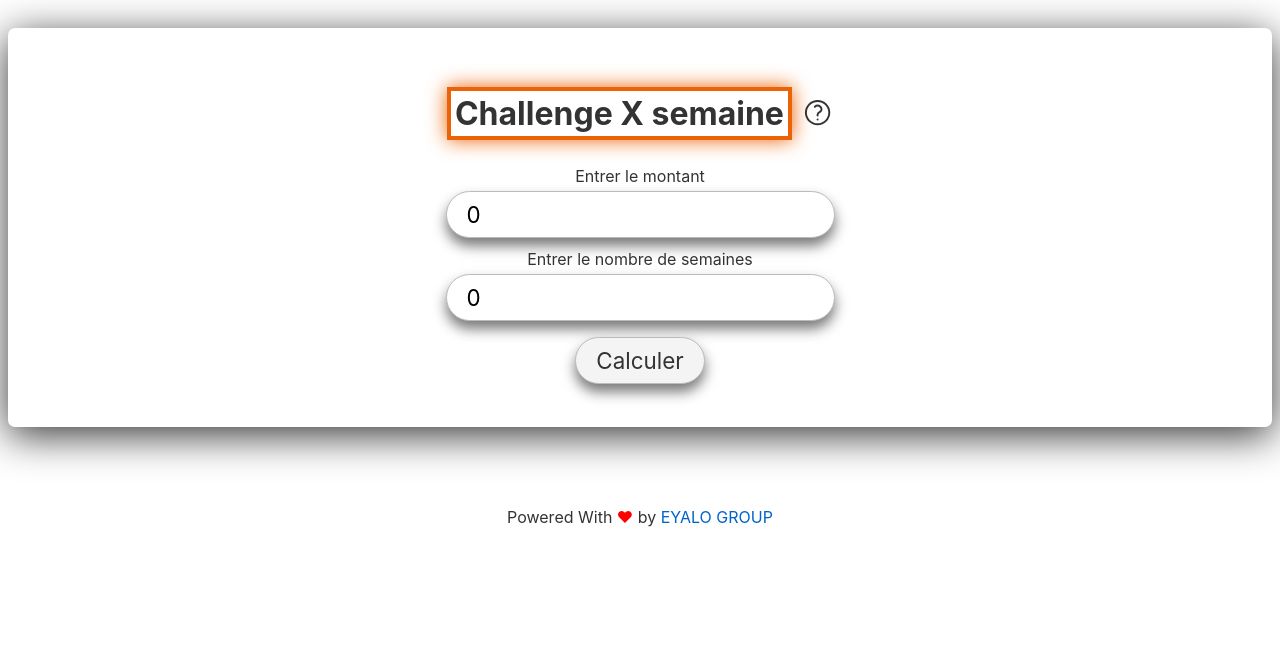
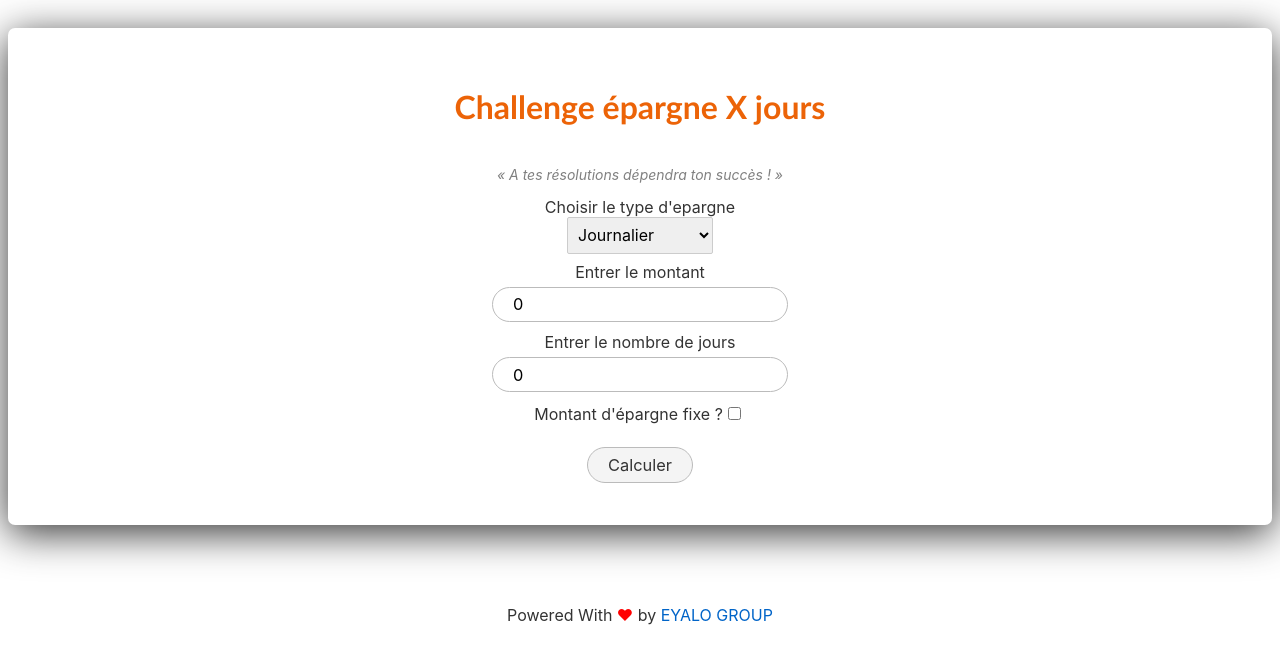
Before and after one commit to juslin03/epargne-calculator, a Svelte app: page / in a window 1280 px wide. Shown: the top 664 px of the page. Built offline with nearby package versions, Linux system fonts and the light colour scheme.

Commit message:
Feat: add more types

```diff
--- a/src/App.svelte
+++ b/src/App.svelte
@@ -1,27 +1,36 @@
 <script>
 	import { fly } from 'svelte/transition';
 	import { onMount } from 'svelte/internal';
-	import Modal from './Modal.svelte';
+	import typesData from './data';
 
 	const RATE_EURO = 0.0015;
 	const RATE_DOLLARS = 0.0016;
-	let montant = 0, n = 0, somme = 0, hasCalculated = false, note = false, showModal = false;
-	let totalToConvert = 0;
-	let montantEnEuro = 0;
-	let montantEnDollar = 0;
-	let tableRows = "";
+	let montant = 0;
+	let	n = 0;
+	let	somme = 0;
+	let	hasCalculated = false;
+	let	totalToConvert = 0;
+	let	montantEnEuro = 0;
+	let	montantEnDollar = 0;
+	let	tableRows = "";
+	let isOnline = false;
+	let type;
+	let constant = false;
+	$: tag = typesData.find(t => t.id === type);
+
 	async function calculer () {
 		somme = 0;
 		tableRows = "";
+		if (!constant) {
 			for(let i = 1; i <= n; i++) {
 			somme +=  montant * i;
 			const dollars = montant * i * RATE_DOLLARS;
 			const euros = montant * i * RATE_EURO;
 			tableRows += `<tr>
-							<td>Semaine n°${i}</td>
-							<td>${montant * i} <small>XOF</small></td>
+							<td>${tag?.singleTag} n°${i}</td>
+							<td>${montant * i} <small style="font-size:10px;">FCFA</small></td>
 							<td>$${parseFloat(dollars.toFixed(2))}</td>
-							<td>${parseFloat(euros.toFixed(2))} €</td>
+							<td>${parseFloat(euros.toFixed(2))}€</td>
 						  </tr>`
 			}
 			totalToConvert = somme;
@@ -29,6 +38,8 @@
 			somme = chunkRight(somme).join('.');
 			hasCalculated = true;
 			if (hasCalculated) {
+				try {
+					if (isOnline) {
 						let response = await fetch(`https://api.getgeoapi.com/v2/currency/convert?api_key=0986567706a51ddcab3d67b8a0d58b210db512fe&from=XOF&to=EUR&amount=${totalToConvert}&format=json`);
 						if (response.status === 403) {
 							montantEnEuro = parseFloat((totalToConvert * RATE_EURO).toFixed(2));
@@ -38,8 +49,63 @@
 							montantEnEuro = parseFloat(Number(rates['EUR']?.rate_for_amount).toFixed(2));
 							montantEnDollar = parseFloat((totalToConvert * RATE_DOLLARS).toFixed(2));
 						}
+					} else {
+						montantEnEuro = parseFloat((totalToConvert * RATE_EURO).toFixed(2));
+						montantEnDollar = parseFloat((totalToConvert * RATE_DOLLARS).toFixed(2));
+					}
+				} catch (error) {
+					if (error.message === 'Failed to fetch') {
+						montantEnEuro = parseFloat((totalToConvert * RATE_EURO).toFixed(2));
+						montantEnDollar = parseFloat((totalToConvert * RATE_DOLLARS).toFixed(2));
 					}
 				}
+			}
+		} else {
+			for(let i = 1; i <= n; i++) {
+			somme +=  montant;
+			const dollars = montant * RATE_DOLLARS;
+			const euros = montant * RATE_EURO;
+			tableRows += `<tr>
+							<td>${tag?.singleTag} n°${i}</td>
+							<td>${montant} <small style="font-size:10px;">FCFA</small></td>
+							<td>$${parseFloat(dollars.toFixed(2))}</td>
+							<td>${parseFloat(euros.toFixed(2))}€</td>
+						  </tr>`
+			}
+			totalToConvert = somme;
+			somme = somme.toString();
+			somme = chunkRight(somme).join('.');
+			hasCalculated = true;
+			if (hasCalculated) {
+				try {
+					if (isOnline) {
+						let response = await fetch(`https://api.getgeoapi.com/v2/currency/convert?api_key=0986567706a51ddcab3d67b8a0d58b210db512fe&from=XOF&to=EUR&amount=${totalToConvert}&format=json`);
+						if (response.status === 403) {
+							montantEnEuro = parseFloat((totalToConvert * RATE_EURO).toFixed(2));
+							montantEnDollar = parseFloat((totalToConvert * RATE_DOLLARS).toFixed(2));
+						} else {
+							const { rates } = await response.json();
+							montantEnEuro = parseFloat(Number(rates['EUR']?.rate_for_amount).toFixed(2));
+							montantEnDollar = parseFloat((totalToConvert * RATE_DOLLARS).toFixed(2));
+						}
+					} else {
+						montantEnEuro = parseFloat((totalToConvert * RATE_EURO).toFixed(2));
+						montantEnDollar = parseFloat((totalToConvert * RATE_DOLLARS).toFixed(2));
+					}
+				} catch (error) {
+					if (error.message === 'Failed to fetch') {
+						montantEnEuro = parseFloat((totalToConvert * RATE_EURO).toFixed(2));
+						montantEnDollar = parseFloat((totalToConvert * RATE_DOLLARS).toFixed(2));
+					}
+				}
+			}
+		}
+	}
+
+
+	onMount(() => {
+		isOnline = navigator.onLine;
+	});
 
 	function chunkRight (str, size = 3) {
 		if (typeof str === 'string') {
@@ -55,48 +121,44 @@
 		}
 	}
 
-function handleMouseOver() {
-	note = true;
-}
-
-function handleMouseLeave() {
-	note = false;
-}
-
-function handleClick() {
-	showModal = true;
-}
-
 </script>
 
 <section>
 	<div class="container">
-		<div class="flex flex-row">
-			<h1>Challenge {n !== 0 ? n : 'X'} {n > 1 ? 'semaines' : 'semaine'}</h1>
-			<svg xmlns="http://www.w3.org/2000/svg" style="cursor: pointer;" fill="none" on:click={handleClick} on:mouseover={handleMouseOver} on:mouseleave={handleMouseLeave} viewBox="0 0 24 24" stroke-width="1.5" stroke="currentColor" class="w-6 h-6">
-				<path stroke-linecap="round" stroke-linejoin="round" d="M9.879 7.519c1.171-1.025 3.071-1.025 4.242 0 1.172 1.025 1.172 2.687 0 3.712-.203.179-.43.326-.67.442-.745.361-1.45.999-1.45 1.827v.75M21 12a9 9 0 11-18 0 9 9 0 0118 0zm-9 5.25h.008v.008H12v-.008z" />
-			</svg>
-			{#if note}
-				<span class="hover-title">Comment ça marche ?</span>
-			{/if}
+		<div class="flex flex-col">
+			<h1>Challenge épargne {n > 0 ? n + ' ' + tag?.tag : 'X' + ' ' + tag?.tag}</h1>
+			<p style="font-style: italic; font-size: 14px; font-weight: 400; color: gray;"><cite>« A tes résolutions dépendra ton succès ! »</cite></p>
 		</div>
 
+		<div>
+			<label for="type">Choisir le type d'epargne</label>
+			<select bind:value={type} id="type">
+				{#each typesData as {id, name}}
+					<option value={id}>{name}</option>
+				{/each}
+			</select>
 			<label for="montant">Entrer le montant</label>
-		<input type="number" min={0} id="montant" bind:value={montant} placeholder="Ex: 2000" />
+			<input type="number" min={0} id="montant" bind:value={montant} placeholder="Ex: 100" />
 
-		<label for="duree">Entrer le nombre de semaines</label>
+			<label for="duree">Entrer le nombre {type === 7 ? "d'" + tag?.tag : 'de ' + tag?.tag}</label>
 			<input type="number" min={0} id="duree" bind:value={n} placeholder="Ex: 2" />
+			<div class="flex flex-row">
+				<label for="same">Montant d'épargne fixe ?</label>
+				<input type="checkbox" id="same" bind:checked={constant} />{constant ? 'Oui' : ''}
+			</div>
 			<button on:click={calculer}>Calculer</button>
+
+
 			{#if hasCalculated}
 				<div class="result" in:fly={{ y: 100, duration: 1000 }}>
-				<h2 style='text-decoration: underline; font-size: 1rem;'>Montant épargné en {n} {n > 1 ? 'semaines' : 'semaine'}</h2>
-				<strong class="somme">{somme} <sup>XOF</sup></strong>
-				<small class="italic">(Soit ~ <strong>{montantEnEuro} €</strong> / <strong>${montantEnDollar}</strong>)</small>
+					<h2 style='text-decoration: underline; font-size: 1rem;'>Montant épargné en {n} {n > 1 ? tag?.tag : tag?.singleTag.toLowerCase()}</h2>
+					<strong class="somme">{somme} <sup>FCFA</sup></strong>
+					<small class="italic">(Soit ~ <strong>{montantEnEuro}€</strong> / <strong>${montantEnDollar}</strong>)</small>
 					<div>
-					<h4 style="text-decoration: underline;margin-bottom: -10px;">Details dans le tableau ci-dessous</h4>
+						<h4 style="text-decoration: underline;margin-bottom: -10px;">Détails dans le tableau ci-dessous</h4>
 						<table class="styled-table">
 							<thead>
-							<th>Semaine</th>
+								<th>{tag?.singleTag}</th>
 								<th>Montant (FCFA/XOF)</th>
 								<th>Montant (Dollar)</th>
 								<th>Montant (Euro)</th>
@@ -107,21 +169,7 @@ function handleClick() {
 				</div>
 			{/if}
 		</div>
-
-	{#if showModal}
-	<Modal on:close="{() => showModal = false}">
-		<h2 slot="header">
-			Principe du challenge | Exemple
-		</h2>
-
-		<ol class="definition-list">
-			<li>Si je mets <code>100</code> frs pour la semaine 1</li>
-			<li>Alors, la semaine suivante, je mettrai <code>100 + 100</code> et ainsi de suite...</li>
-		</ol>
-
-		<a href="https://github.com/juslin03">Suivez-moi sur github</a>
-	</Modal>
-{/if}
+	</div>
 
 </section>
 <footer class="license">
@@ -132,16 +180,12 @@ function handleClick() {
 	.italic {
 		font-style: italic;
 	}
-	.w-6 {
-		width: 1.95rem;
-	}
-
-	.h-6 {
-		height: 1.95rem;
-	}
 
 	.flex {
 		display: flex;
+	}
+	.flex-col {
+		flex-direction: column;
 	}
 
 	.flex-row {
@@ -164,16 +208,15 @@ function handleClick() {
 	}
 	h1 {
 		font-size: 2rem;
-		border: 4px solid rgb(236, 99, 7);
+		font-family: 'Trebuchet MS', 'Lucida Sans Unicode', 'Lucida Grande', 'Lucida Sans', Arial, sans-serif;
+		color: rgb(236, 99, 7);
+		font-weight: 900;
 		padding-left: 4px;
 		padding-right: 4px;
-		box-shadow: 0 0 20px rgb(236, 99, 7);
-		padding-top: 3px;
-		padding-bottom: 3px;
-		margin-right: 10px;
 		width: auto;
 		text-align: center;
 	}
+
 	div {
 		display: flex;
 		flex-direction: column;
@@ -184,12 +227,23 @@ function handleClick() {
 	div button, input {
 		border: 1px solid #bbb;
 		border-radius: 25px;
-		font-size: 1.4rem;
-		margin-top: 5px;
+		font-size: 1.025rem;
+		margin-bottom: 10px;
 		padding-left: 1.25rem;
 		padding-right: 1.25rem;
 		cursor: pointer;
-		box-shadow: 0px 8px 13px rgba(032, 032, 032, .6);
+	}
+
+	input[type="number"] {
+		margin-top: 5px;
+	}
+
+	button {
+		margin-top: 1.4rem;
+	}
+
+	div > input[type="checkbox"] {
+		margin: 5px;
 	}
 	.somme {
 		display: block;
@@ -201,12 +255,6 @@ function handleClick() {
 		font-size: .90125rem;
 		color: green;
 		font-weight: 600;
-	}
-
-	.hover-title {
-		position: absolute;
-		z-index: 1;
-		right: 23.5rem;
 	}
 
 	table.styled-table {
@@ -228,12 +276,8 @@ function handleClick() {
 		text-align: left;
 	}
 
-	table.styled-table th,
-	table.styled-table td {
+	table.styled-table th {
 		padding: 12px 15px;
-	}
-	table.styled-table tbody tr {
-		border-bottom: 1px solid #989797;
 	}
 
 	footer {
--- /dev/null
+++ b/src/data.js
@@ -0,0 +1,46 @@
+const data = [
+    {
+        "id": 1,
+        "name": "Journalier",
+        "tag": "jours",
+        "singleTag": "Jour"
+    },
+    {
+        "id": 2,
+        "name": "Hebdomadaire",
+        "tag": "semaines",
+        "singleTag": "Semaine"
+    },
+    {
+        "id": 3,
+        "name": "Quinzaine",
+        "tag": "quinzaines",
+        "singleTag": "Quinzaine"
+    },
+    {
+        "id": 4,
+        "name": "Mensuel",
+        "tag": "mois",
+        "singleTag": "Mois"
+    },
+    {
+        "id": 5,
+        "name": "Trimestre",
+        "tag": "trimestres",
+        "singleTag": "Trimestre"
+    },
+    {
+        "id": 6,
+        "name": "Semestre",
+        "tag": "semestres",
+        "singleTag": "Semestre"
+    },
+    {
+        "id": 7,
+        "name": "Annuel",
+        "tag": "années",
+        "singleTag": "Année"
+    }
+];
+
+export default data;
```
Lines whose indentation alone changed are shown as unchanged.
